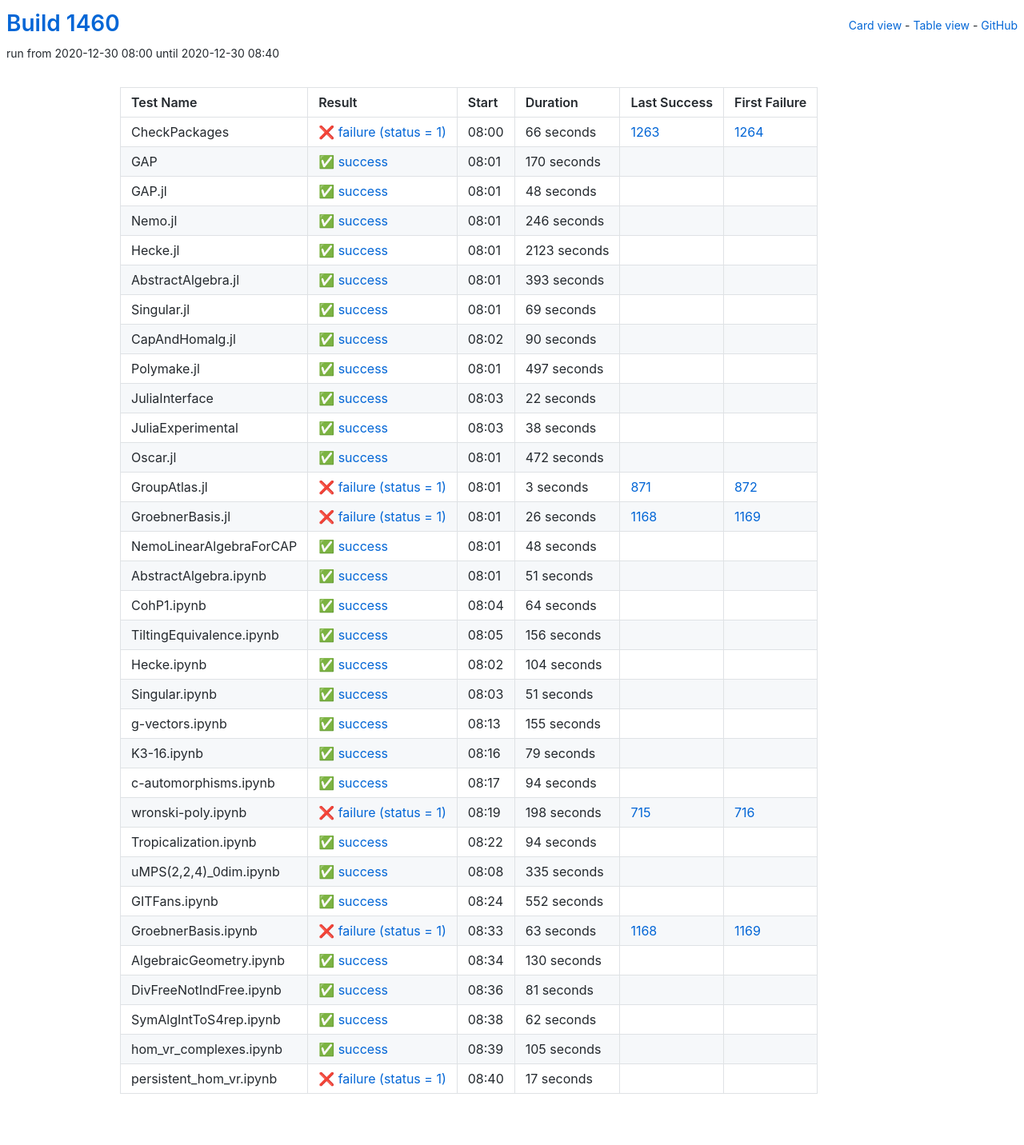
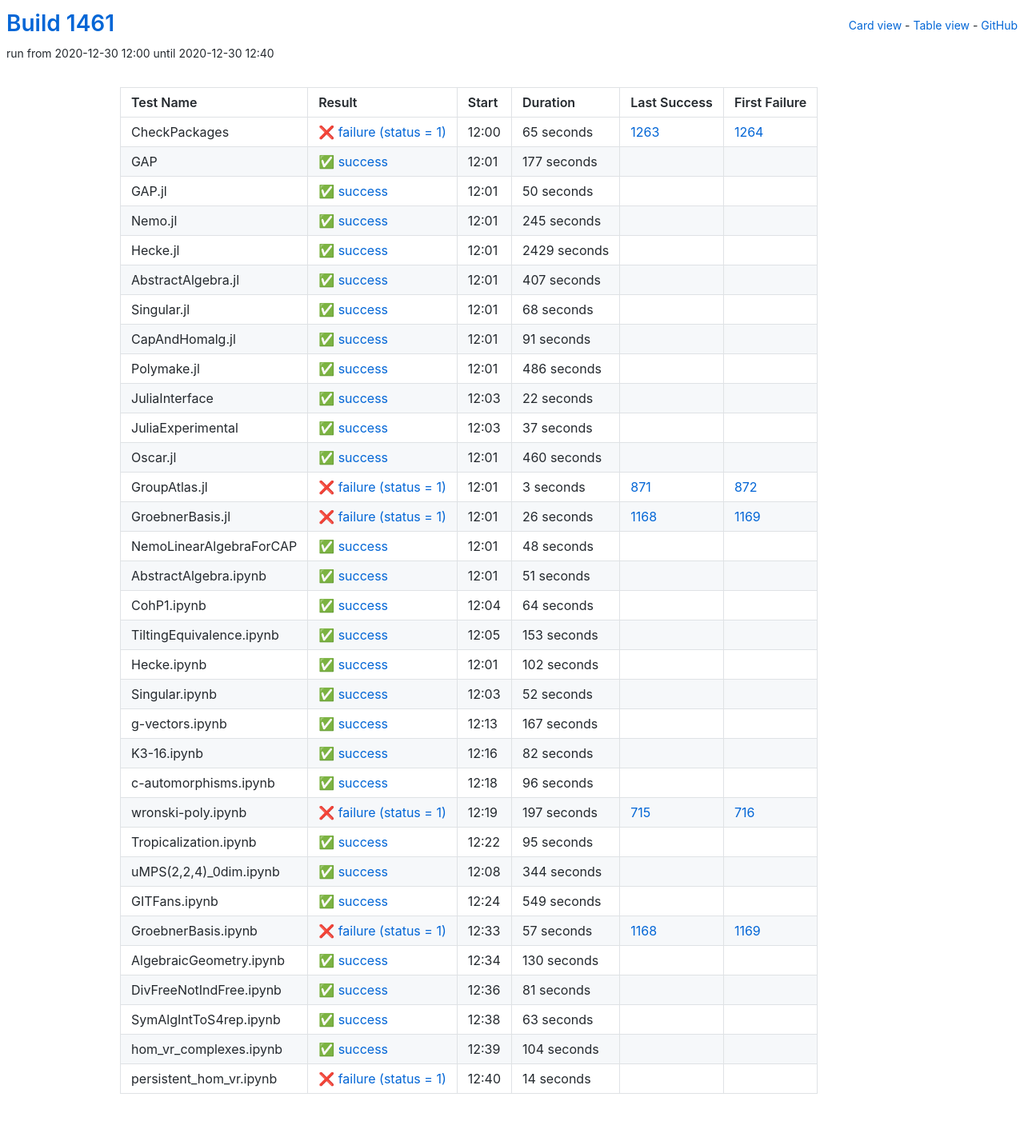
Before and after one commit to oscar-system/oscar-ci-status-stable, a Jekyll site: the page built from table.html, in a window 1280 px wide. Shown: the whole page at 80% size. Built offline with Jekyll 4.4.1, drawn with Linux system fonts in a browser that asks for light colours.

Commit message:
Build #1461

```diff
--- a/_data/ci.yml
+++ b/_data/ci.yml
@@ -1,6 +1,6 @@
 ---
-build: 1460
-build_url: https://oscarci.mathematik.uni-kl.de/job/oscar-stable/1460/
+build: 1461
+build_url: https://oscarci.mathematik.uni-kl.de/job/oscar-stable/1461/
 job: oscar-stable
 organization: oscar-system
 repo: oscar-ci-status-stable
@@ -8,116 +8,116 @@ repourl: https://github.com/oscar-system/oscar-ci-status-stable
 tests:
 - name: CheckPackages
   id: checkpackages
-  log: https://oscarci.mathematik.uni-kl.de/job/oscar-stable/1460/artifact/logs/build-1460/CheckPackages.log
-  start: 2020-12-30 08:00
+  log: https://oscarci.mathematik.uni-kl.de/job/oscar-stable/1461/artifact/logs/build-1461/CheckPackages.log
+  start: 2020-12-30 12:00
   success: false
   exitcode: 1
   status: failure
-  duration: 66
+  duration: 65
   last_success: 1263
   last_success_url: https://oscarci.mathematik.uni-kl.de/job/oscar-stable/1263/
   first_failure: 1264
   first_failure_url: https://oscarci.mathematik.uni-kl.de/job/oscar-stable/1264/
 - name: GAP
   id: gap
-  log: https://oscarci.mathematik.uni-kl.de/job/oscar-stable/1460/artifact/logs/build-1460/GAP.log
-  start: 2020-12-30 08:01
+  log: https://oscarci.mathematik.uni-kl.de/job/oscar-stable/1461/artifact/logs/build-1461/GAP.log
+  start: 2020-12-30 12:01
   success: true
   exitcode: 0
   status: success
-  duration: 170
+  duration: 177
   last_success: false
   last_success_url:
   first_failure: false
   first_failure_url:
 - name: GAP.jl
   id: gap-jl
-  log: https://oscarci.mathematik.uni-kl.de/job/oscar-stable/1460/artifact/logs/build-1460/GAP.jl.log
-  start: 2020-12-30 08:01
+  log: https://oscarci.mathematik.uni-kl.de/job/oscar-stable/1461/artifact/logs/build-1461/GAP.jl.log
+  start: 2020-12-30 12:01
   success: true
   exitcode: 0
   status: success
-  duration: 48
+  duration: 50
   last_success: false
   last_success_url:
   first_failure: false
   first_failure_url:
 - name: Nemo.jl
   id: nemo-jl
-  log: https://oscarci.mathematik.uni-kl.de/job/oscar-stable/1460/artifact/logs/build-1460/Nemo.jl.log
-  start: 2020-12-30 08:01
+  log: https://oscarci.mathematik.uni-kl.de/job/oscar-stable/1461/artifact/logs/build-1461/Nemo.jl.log
+  start: 2020-12-30 12:01
   success: true
   exitcode: 0
   status: success
-  duration: 246
+  duration: 245
   last_success: false
   last_success_url:
   first_failure: false
   first_failure_url:
 - name: Hecke.jl
   id: hecke-jl
-  log: https://oscarci.mathematik.uni-kl.de/job/oscar-stable/1460/artifact/logs/build-1460/Hecke.jl.log
-  start: 2020-12-30 08:01
+  log: https://oscarci.mathematik.uni-kl.de/job/oscar-stable/1461/artifact/logs/build-1461/Hecke.jl.log
+  start: 2020-12-30 12:01
   success: true
   exitcode: 0
   status: success
-  duration: 2123
+  duration: 2429
   last_success: false
   last_success_url:
   first_failure: false
   first_failure_url:
 - name: AbstractAlgebra.jl
   id: abstractalgebra-jl
-  log: https://oscarci.mathematik.uni-kl.de/job/oscar-stable/1460/artifact/logs/build-1460/AbstractAlgebra.jl.log
-  start: 2020-12-30 08:01
+  log: https://oscarci.mathematik.uni-kl.de/job/oscar-stable/1461/artifact/logs/build-1461/AbstractAlgebra.jl.log
+  start: 2020-12-30 12:01
   success: true
   exitcode: 0
   status: success
-  duration: 393
+  duration: 407
   last_success: false
   last_success_url:
   first_failure: false
   first_failure_url:
 - name: Singular.jl
   id: singular-jl
-  log: https://oscarci.mathematik.uni-kl.de/job/oscar-stable/1460/artifact/logs/build-1460/Singular.jl.log
-  start: 2020-12-30 08:01
+  log: https://oscarci.mathematik.uni-kl.de/job/oscar-stable/1461/artifact/logs/build-1461/Singular.jl.log
+  start: 2020-12-30 12:01
   success: true
   exitcode: 0
   status: success
-  duration: 69
+  duration: 68
   last_success: false
   last_success_url:
   first_failure: false
   first_failure_url:
 - name: CapAndHomalg.jl
   id: capandhomalg-jl
-  log: https://oscarci.mathematik.uni-kl.de/job/oscar-stable/1460/artifact/logs/build-1460/CapAndHomalg.jl.log
-  start: 2020-12-30 08:02
+  log: https://oscarci.mathematik.uni-kl.de/job/oscar-stable/1461/artifact/logs/build-1461/CapAndHomalg.jl.log
+  start: 2020-12-30 12:01
   success: true
   exitcode: 0
   status: success
-  duration: 90
+  duration: 91
   last_success: false
   last_success_url:
   first_failure: false
   first_failure_url:
 - name: Polymake.jl
   id: polymake-jl
-  log: https://oscarci.mathematik.uni-kl.de/job/oscar-stable/1460/artifact/logs/build-1460/Polymake.jl.log
-  start: 2020-12-30 08:01
+  log: https://oscarci.mathematik.uni-kl.de/job/oscar-stable/1461/artifact/logs/build-1461/Polymake.jl.log
+  start: 2020-12-30 12:01
   success: true
   exitcode: 0
   status: success
-  duration: 497
+  duration: 486
   last_success: false
   last_success_url:
   first_failure: false
   first_failure_url:
 - name: JuliaInterface
   id: juliainterface
-  log: https://oscarci.mathematik.uni-kl.de/job/oscar-stable/1460/artifact/logs/build-1460/JuliaInterface.log
-  start: 2020-12-30 08:03
+  log: https://oscarci.mathematik.uni-kl.de/job/oscar-stable/1461/artifact/logs/build-1461/JuliaInterface.log
+  start: 2020-12-30 12:03
   success: true
   exitcode: 0
   status: success
@@ -128,32 +128,32 @@ tests:
   first_failure_url:
 - name: JuliaExperimental
   id: juliaexperimental
-  log: https://oscarci.mathematik.uni-kl.de/job/oscar-stable/1460/artifact/logs/build-1460/JuliaExperimental.log
-  start: 2020-12-30 08:03
+  log: https://oscarci.mathematik.uni-kl.de/job/oscar-stable/1461/artifact/logs/build-1461/JuliaExperimental.log
+  start: 2020-12-30 12:03
   success: true
   exitcode: 0
   status: success
-  duration: 38
+  duration: 37
   last_success: false
   last_success_url:
   first_failure: false
   first_failure_url:
 - name: Oscar.jl
   id: oscar-jl
-  log: https://oscarci.mathematik.uni-kl.de/job/oscar-stable/1460/artifact/logs/build-1460/Oscar.jl.log
-  start: 2020-12-30 08:01
+  log: https://oscarci.mathematik.uni-kl.de/job/oscar-stable/1461/artifact/logs/build-1461/Oscar.jl.log
+  start: 2020-12-30 12:01
   success: true
   exitcode: 0
   status: success
-  duration: 472
+  duration: 460
   last_success: false
   last_success_url:
   first_failure: false
   first_failure_url:
 - name: GroupAtlas.jl
   id: groupatlas-jl
-  log: https://oscarci.mathematik.uni-kl.de/job/oscar-stable/1460/artifact/logs/build-1460/GroupAtlas.jl.log
-  start: 2020-12-30 08:01
+  log: https://oscarci.mathematik.uni-kl.de/job/oscar-stable/1461/artifact/logs/build-1461/GroupAtlas.jl.log
+  start: 2020-12-30 12:01
   success: false
   exitcode: 1
   status: failure
@@ -164,8 +164,8 @@ tests:
   first_failure_url: https://oscarci.mathematik.uni-kl.de/job/oscar-stable/872/
 - name: GroebnerBasis.jl
   id: groebnerbasis-jl
-  log: https://oscarci.mathematik.uni-kl.de/job/oscar-stable/1460/artifact/logs/build-1460/GroebnerBasis.jl.log
-  start: 2020-12-30 08:01
+  log: https://oscarci.mathematik.uni-kl.de/job/oscar-stable/1461/artifact/logs/build-1461/GroebnerBasis.jl.log
+  start: 2020-12-30 12:01
   success: false
   exitcode: 1
   status: failure
@@ -176,8 +176,8 @@ tests:
   first_failure_url: https://oscarci.mathematik.uni-kl.de/job/oscar-stable/1169/
 - name: NemoLinearAlgebraForCAP
   id: nemolinearalgebraforcap
-  log: https://oscarci.mathematik.uni-kl.de/job/oscar-stable/1460/artifact/logs/build-1460/NemoLinearAlgebraForCAP.log
-  start: 2020-12-30 08:01
+  log: https://oscarci.mathematik.uni-kl.de/job/oscar-stable/1461/artifact/logs/build-1461/NemoLinearAlgebraForCAP.log
+  start: 2020-12-30 12:01
   success: true
   exitcode: 0
   status: success
@@ -188,8 +188,8 @@ tests:
   first_failure_url:
 - name: AbstractAlgebra.ipynb
   id: abstractalgebra-ipynb
-  log: https://oscarci.mathematik.uni-kl.de/job/oscar-stable/1460/artifact/logs/build-1460/AbstractAlgebra.ipynb.log
-  start: 2020-12-30 08:01
+  log: https://oscarci.mathematik.uni-kl.de/job/oscar-stable/1461/artifact/logs/build-1461/AbstractAlgebra.ipynb.log
+  start: 2020-12-30 12:01
   success: true
   exitcode: 0
   status: success
@@ -200,8 +200,8 @@ tests:
   first_failure_url:
 - name: CohP1.ipynb
   id: cohp1-ipynb
-  log: https://oscarci.mathematik.uni-kl.de/job/oscar-stable/1460/artifact/logs/build-1460/CohP1.ipynb.log
-  start: 2020-12-30 08:04
+  log: https://oscarci.mathematik.uni-kl.de/job/oscar-stable/1461/artifact/logs/build-1461/CohP1.ipynb.log
+  start: 2020-12-30 12:04
   success: true
   exitcode: 0
   status: success
@@ -212,140 +212,140 @@ tests:
   first_failure_url:
 - name: TiltingEquivalence.ipynb
   id: tiltingequivalence-ipynb
-  log: https://oscarci.mathematik.uni-kl.de/job/oscar-stable/1460/artifact/logs/build-1460/TiltingEquivalence.ipynb.log
-  start: 2020-12-30 08:05
+  log: https://oscarci.mathematik.uni-kl.de/job/oscar-stable/1461/artifact/logs/build-1461/TiltingEquivalence.ipynb.log
+  start: 2020-12-30 12:05
   success: true
   exitcode: 0
   status: success
-  duration: 156
+  duration: 153
   last_success: false
   last_success_url:
   first_failure: false
   first_failure_url:
 - name: Hecke.ipynb
   id: hecke-ipynb
-  log: https://oscarci.mathematik.uni-kl.de/job/oscar-stable/1460/artifact/logs/build-1460/Hecke.ipynb.log
-  start: 2020-12-30 08:02
+  log: https://oscarci.mathematik.uni-kl.de/job/oscar-stable/1461/artifact/logs/build-1461/Hecke.ipynb.log
+  start: 2020-12-30 12:01
   success: true
   exitcode: 0
   status: success
-  duration: 104
+  duration: 102
   last_success: false
   last_success_url:
   first_failure: false
   first_failure_url:
 - name: Singular.ipynb
   id: singular-ipynb
-  log: https://oscarci.mathematik.uni-kl.de/job/oscar-stable/1460/artifact/logs/build-1460/Singular.ipynb.log
-  start: 2020-12-30 08:03
+  log: https://oscarci.mathematik.uni-kl.de/job/oscar-stable/1461/artifact/logs/build-1461/Singular.ipynb.log
+  start: 2020-12-30 12:03
   success: true
   exitcode: 0
   status: success
-  duration: 51
+  duration: 52
   last_success: false
   last_success_url:
   first_failure: false
   first_failure_url:
 - name: g-vectors.ipynb
   id: g-vectors-ipynb
-  log: https://oscarci.mathematik.uni-kl.de/job/oscar-stable/1460/artifact/logs/build-1460/g-vectors.ipynb.log
-  start: 2020-12-30 08:13
+  log: https://oscarci.mathematik.uni-kl.de/job/oscar-stable/1461/artifact/logs/build-1461/g-vectors.ipynb.log
+  start: 2020-12-30 12:13
   success: true
   exitcode: 0
   status: success
-  duration: 155
+  duration: 167
   last_success: false
   last_success_url:
   first_failure: false
   first_failure_url:
 - name: K3-16.ipynb
   id: k3-16-ipynb
-  log: https://oscarci.mathematik.uni-kl.de/job/oscar-stable/1460/artifact/logs/build-1460/K3-16.ipynb.log
-  start: 2020-12-30 08:16
+  log: https://oscarci.mathematik.uni-kl.de/job/oscar-stable/1461/artifact/logs/build-1461/K3-16.ipynb.log
+  start: 2020-12-30 12:16
   success: true
   exitcode: 0
   status: success
-  duration: 79
+  duration: 82
   last_success: false
   last_success_url:
   first_failure: false
   first_failure_url:
 - name: c-automorphisms.ipynb
   id: c-automorphisms-ipynb
-  log: https://oscarci.mathematik.uni-kl.de/job/oscar-stable/1460/artifact/logs/build-1460/c-automorphisms.ipynb.log
-  start: 2020-12-30 08:17
+  log: https://oscarci.mathematik.uni-kl.de/job/oscar-stable/1461/artifact/logs/build-1461/c-automorphisms.ipynb.log
+  start: 2020-12-30 12:18
   success: true
   exitcode: 0
   status: success
-  duration: 94
+  duration: 96
   last_success: false
   last_success_url:
   first_failure: false
   first_failure_url:
 - name: wronski-poly.ipynb
   id: wronski-poly-ipynb
-  log: https://oscarci.mathematik.uni-kl.de/job/oscar-stable/1460/artifact/logs/build-1460/wronski-poly.ipynb.log
-  start: 2020-12-30 08:19
+  log: https://oscarci.mathematik.uni-kl.de/job/oscar-stable/1461/artifact/logs/build-1461/wronski-poly.ipynb.log
+  start: 2020-12-30 12:19
   success: false
   exitcode: 1
   status: failure
-  duration: 198
+  duration: 197
   last_success: 715
   last_success_url: https://oscarci.mathematik.uni-kl.de/job/oscar-stable/715/
   first_failure: 716
   first_failure_url: https://oscarci.mathematik.uni-kl.de/job/oscar-stable/716/
 - name: Tropicalization.ipynb
   id: tropicalization-ipynb
-  log: https://oscarci.mathematik.uni-kl.de/job/oscar-stable/1460/artifact/logs/build-1460/Tropicalization.ipynb.log
-  start: 2020-12-30 08:22
+  log: https://oscarci.mathematik.uni-kl.de/job/oscar-stable/1461/artifact/logs/build-1461/Tropicalization.ipynb.log
+  start: 2020-12-30 12:22
   success: true
   exitcode: 0
   status: success
-  duration: 94
+  duration: 95
   last_success: false
   last_success_url:
   first_failure: false
   first_failure_url:
 - name: uMPS(2,2,4)_0dim.ipynb
   id: umps-2-2-4-0dim-ipynb
-  log: https://oscarci.mathematik.uni-kl.de/job/oscar-stable/1460/artifact/logs/build-1460/uMPS-2-2-4-_0dim.ipynb.log
-  start: 2020-12-30 08:08
+  log: https://oscarci.mathematik.uni-kl.de/job/oscar-stable/1461/artifact/logs/build-1461/uMPS-2-2-4-_0dim.ipynb.log
+  start: 2020-12-30 12:08
   success: true
   exitcode: 0
   status: success
-  duration: 335
+  duration: 344
   last_success: false
   last_success_url:
   first_failure: false
   first_failure_url:
 - name: GITFans.ipynb
   id: gitfans-ipynb
-  log: https://oscarci.mathematik.uni-kl.de/job/oscar-stable/1460/artifact/logs/build-1460/GITFans.ipynb.log
-  start: 2020-12-30 08:24
+  log: https://oscarci.mathematik.uni-kl.de/job/oscar-stable/1461/artifact/logs/build-1461/GITFans.ipynb.log
+  start: 2020-12-30 12:24
   success: true
   exitcode: 0
   status: success
-  duration: 552
+  duration: 549
   last_success: false
   last_success_url:
   first_failure: false
   first_failure_url:
 - name: GroebnerBasis.ipynb
   id: groebnerbasis-ipynb
-  log: https://oscarci.mathematik.uni-kl.de/job/oscar-stable/1460/artifact/logs/build-1460/GroebnerBasis.ipynb.log
-  start: 2020-12-30 08:33
+  log: https://oscarci.mathematik.uni-kl.de/job/oscar-stable/1461/artifact/logs/build-1461/GroebnerBasis.ipynb.log
+  start: 2020-12-30 12:33
   success: false
   exitcode: 1
   status: failure
-  duration: 63
+  duration: 57
   last_success: 1168
   last_success_url: https://oscarci.mathematik.uni-kl.de/job/oscar-stable/1168/
   first_failure: 1169
   first_failure_url: https://oscarci.mathematik.uni-kl.de/job/oscar-stable/1169/
 - name: AlgebraicGeometry.ipynb
   id: algebraicgeometry-ipynb
-  log: https://oscarci.mathematik.uni-kl.de/job/oscar-stable/1460/artifact/logs/build-1460/AlgebraicGeometry.ipynb.log
-  start: 2020-12-30 08:34
+  log: https://oscarci.mathematik.uni-kl.de/job/oscar-stable/1461/artifact/logs/build-1461/AlgebraicGeometry.ipynb.log
+  start: 2020-12-30 12:34
   success: true
   exitcode: 0
   status: success
@@ -356,8 +356,8 @@ tests:
   first_failure_url:
 - name: DivFreeNotIndFree.ipynb
   id: divfreenotindfree-ipynb
-  log: https://oscarci.mathematik.uni-kl.de/job/oscar-stable/1460/artifact/logs/build-1460/DivFreeNotIndFree.ipynb.log
-  start: 2020-12-30 08:36
+  log: https://oscarci.mathematik.uni-kl.de/job/oscar-stable/1461/artifact/logs/build-1461/DivFreeNotIndFree.ipynb.log
+  start: 2020-12-30 12:36
   success: true
   exitcode: 0
   status: success
@@ -368,36 +368,36 @@ tests:
   first_failure_url:
 - name: SymAlgIntToS4rep.ipynb
   id: symalginttos4rep-ipynb
-  log: https://oscarci.mathematik.uni-kl.de/job/oscar-stable/1460/artifact/logs/build-1460/SymAlgIntToS4rep.ipynb.log
-  start: 2020-12-30 08:38
+  log: https://oscarci.mathematik.uni-kl.de/job/oscar-stable/1461/artifact/logs/build-1461/SymAlgIntToS4rep.ipynb.log
+  start: 2020-12-30 12:38
   success: true
   exitcode: 0
   status: success
-  duration: 62
+  duration: 63
   last_success: false
   last_success_url:
   first_failure: false
   first_failure_url:
 - name: hom_vr_complexes.ipynb
   id: hom-vr-complexes-ipynb
-  log: https://oscarci.mathematik.uni-kl.de/job/oscar-stable/1460/artifact/logs/build-1460/hom_vr_complexes.ipynb.log
-  start: 2020-12-30 08:39
+  log: https://oscarci.mathematik.uni-kl.de/job/oscar-stable/1461/artifact/logs/build-1461/hom_vr_complexes.ipynb.log
+  start: 2020-12-30 12:39
   success: true
   exitcode: 0
   status: success
-  duration: 105
+  duration: 104
   last_success: false
   last_success_url:
   first_failure: false
   first_failure_url:
 - name: persistent_hom_vr.ipynb
   id: persistent-hom-vr-ipynb
-  log: https://oscarci.mathematik.uni-kl.de/job/oscar-stable/1460/artifact/logs/build-1460/persistent_hom_vr.ipynb.log
-  start: 2020-12-30 08:40
+  log: https://oscarci.mathematik.uni-kl.de/job/oscar-stable/1461/artifact/logs/build-1461/persistent_hom_vr.ipynb.log
+  start: 2020-12-30 12:40
   success: false
   exitcode: 1
   status: failure
-  duration: 17
+  duration: 14
   last_success: false
   last_success_url:
   first_failure: false
```
Also changed, not shown: README.md.
